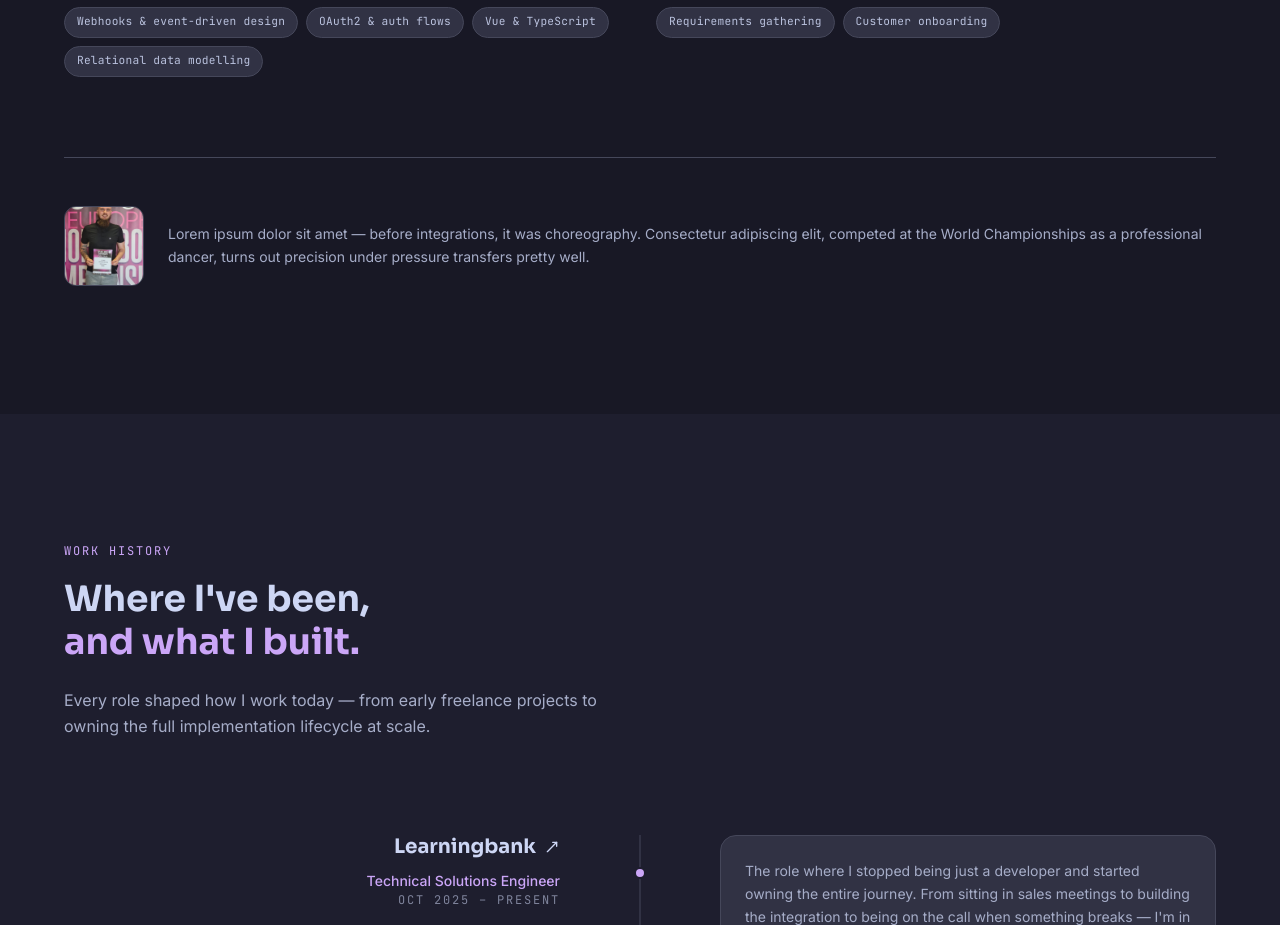
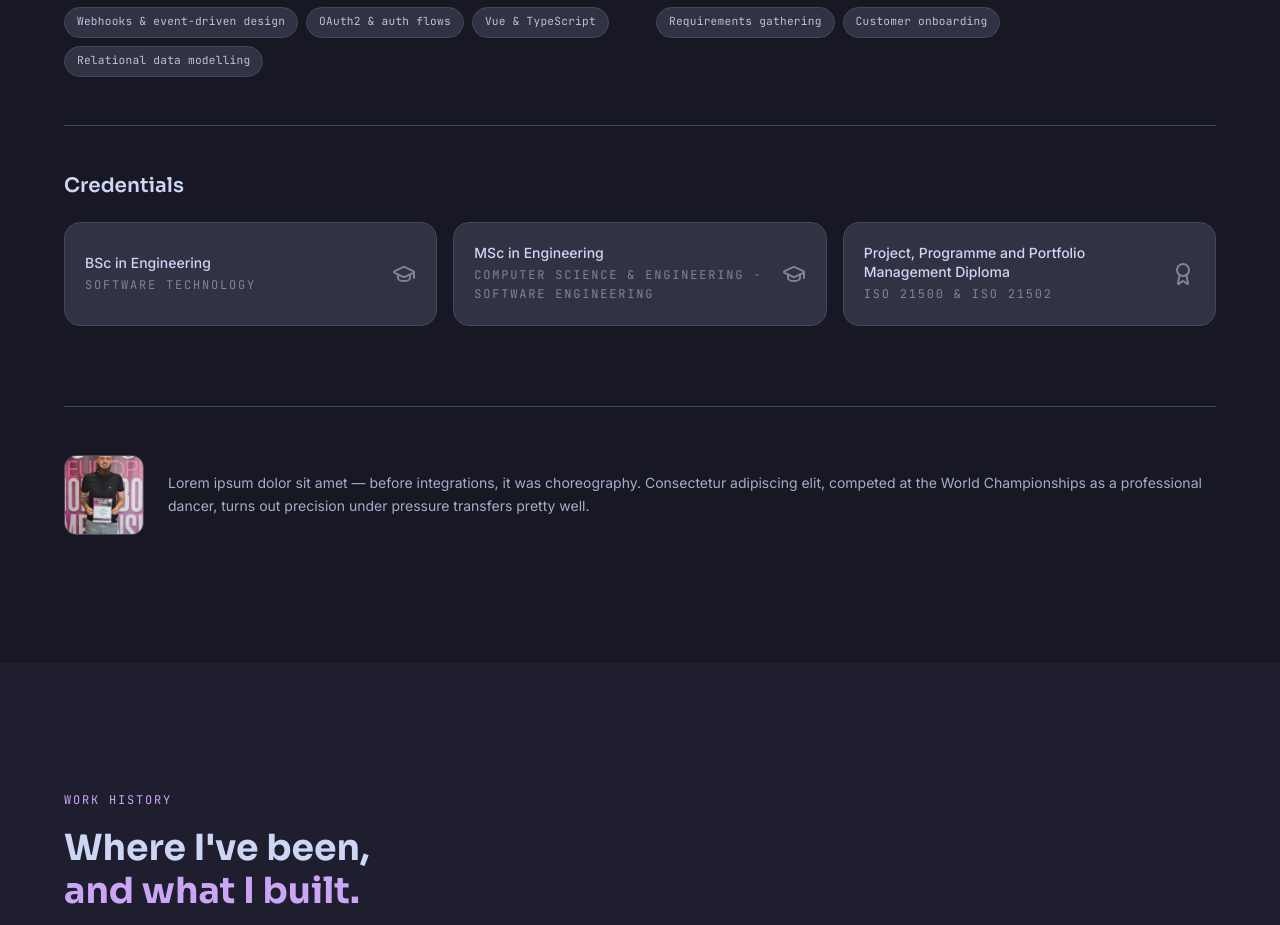
Before and after one commit to CookieNess/personal-website, a Vue app: page / in a window 1280 px wide. Shown: the part 2184-3109 px from the top of the page. Built offline with nearby package versions, Linux system fonts and the light colour scheme.

Commit message:
Added certificates to the about section

```diff
--- a/src/components/AboutSection.vue
+++ b/src/components/AboutSection.vue
@@ -1,3 +1,5 @@
+
+
 <template>
   <section id="about" class="bg-mantle py-32 px-6">
     <div class="max-w-6xl mx-auto">
@@ -82,6 +84,31 @@
         </div>
       </div>
 
+      <div class="mt-12 border-t border-surface1 pt-12">
+        <h3 class="font-display text-xl font-semibold text-text mb-6">Credentials</h3>
+        <div class="grid grid-cols-1 sm:grid-cols-3 gap-4">
+          <a
+            v-for="cert in certificates"
+            :key="cert.label"
+            :href="cert.url"
+            target="_blank"
+            rel="noopener noreferrer"
+            class="glow group rounded-2xl bg-surface0 border border-surface1 p-5 flex items-center justify-between gap-4"
+          >
+            <div>
+              <p class="text-text text-sm font-medium leading-snug">{{ cert.label }}</p>
+              <p class="label text-overlay1 mt-1">{{ cert.sub }}</p>
+            </div>
+            <template v-if="cert.type === 'degree'">
+              <GraduationCap class="text-overlay1 group-hover:text-mauve w-6 h-6 shrink-0" />
+            </template>
+            <template v-else>
+              <Award class="text-overlay1 group-hover:text-mauve w-6 h-6 shrink-0" />
+            </template>
+          </a>
+        </div>
+      </div>
+
       <div class="mt-20 flex flex-col sm:flex-row gap-6 items-center border-t border-surface1 pt-12">
         <button @click="lightboxOpen = true" class="shrink-0">
           <div class="w-20 h-20 rounded-xl overflow-hidden border border-surface1 hover:border-mauve transition-colors cursor-zoom-in">
@@ -111,8 +138,20 @@
 
 <script lang="ts">
 import { defineComponent } from 'vue'
+import { GraduationCap, Award } from 'lucide-vue-next'
+
+interface Certificate {
+  label: string
+  sub: string
+  url: string
+  type: 'degree' | 'certificate'
+}
 
 export default defineComponent({
+  components: {
+    GraduationCap,
+    Award,
+  },
   data() {
     return {
       lightboxOpen: false,
@@ -132,6 +171,26 @@ export default defineComponent({
         'Requirements gathering',
         'Customer onboarding',
       ],
+      certificates: [
+        {
+          label: 'BSc in Engineering',
+          sub: 'Software Technology',
+          url: 'https://app.diplomasafe.com/en-US/diploma/db79527a2ce1e2e2a0a535b4200117d3fdb1da33a',
+          type: 'degree'
+        },
+        {
+          label: 'MSc in Engineering',
+          sub: 'Computer Science & Engineering - Software Engineering',
+          url: 'https://app.diplomasafe.com/en-US/certificates/d6065cfa3ecceca605ed87d7ef13650cff4ccc716',
+          type: 'degree'
+        },
+        {
+          label: 'Project, Programme and Portfolio Management Diploma',
+          sub: 'ISO 21500 & ISO 21502',
+          url: 'https://app.diplomasafe.com/en-US/diploma/d89c0024072e060ca525d4ca0163e3d4b0c49c013',
+          type: 'certificate'
+        },
+      ] as Certificate[],
     }
   },
 })
```
